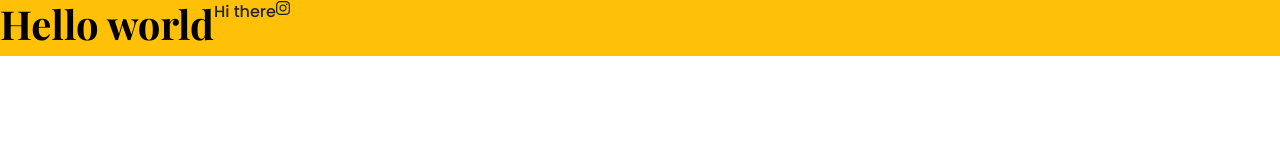
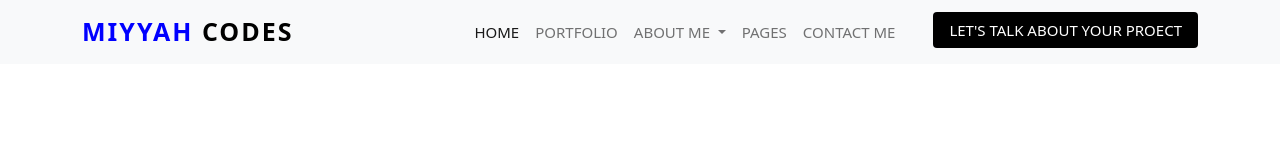
Before and after one commit to MiyyahCodes/My-portfolio, a plain HTML site: page index.html in a window 1280 px wide. Drawn offline with nearby package versions, Linux system fonts and the light colour scheme.

Commit message:
nav-bar built

```diff
--- a/index.html
+++ b/index.html
@@ -28,10 +28,62 @@
     <link rel="stylesheet" href="/styles.css" />
   </head>
   <body>
-    <div class="d-flex bg-warning">
-      <h1>Hello world</h1>
-      <p>Hi there</p>
-      <i class="fab fa-instagram" aria-hidden="true"></i>
-    </div>
+    <nav class="navbar navbar-expand-lg navbar-light bg-light">
+      <div class="container">
+        <a class="navbar-brand" href="#"><span>Miyyah</span> Codes</a>
+        <button
+          class="navbar-toggler"
+          type="button"
+          data-bs-toggle="collapse"
+          data-bs-target="#navbarSupportedContent"
+          aria-controls="navbarSupportedContent"
+          aria-expanded="false"
+          aria-label="Toggle navigation"
+        >
+          <span class="navbar-toggler-icon"></span>
+        </button>
+        <div class="collapse navbar-collapse" id="navbarSupportedContent">
+          <ul class="navbar-nav ms-auto mb-2 mb-lg-0">
+            <li class="nav-item">
+              <a class="nav-link active" aria-current="page" href="#">Home</a>
+            </li>
+            <li class="nav-item">
+              <a class="nav-link" href="#">Portfolio</a>
+            </li>
+            <li class="nav-item dropdown">
+              <a
+                class="nav-link dropdown-toggle"
+                href="#"
+                id="navbarDropdown"
+                role="button"
+                data-bs-toggle="dropdown"
+                aria-expanded="false"
+              >
+                About Me
+              </a>
+              <ul class="dropdown-menu" aria-labelledby="navbarDropdown">
+                <li><a class="dropdown-item" href="#">My Journey</a></li>
+                <li>
+                  <a class="dropdown-item" href="#">What My Clients Say</a>
+                </li>
+                <li><hr class="dropdown-divider" /></li>
+                <li>
+                  <a class="dropdown-item" href="#">On-going Projects</a>
+                </li>
+              </ul>
+            </li>
+            <li class="nav-item">
+              <a href="#" class="nav-link">Pages</a>
+            </li>
+            <li class="nav-item">
+              <a href="#" class="nav-link">Contact Me</a>
+            </li>
+            <li class="nav-item">
+              <a href="#" class="appbtn">Let's talk about your proect</a>
+            </li>
+          </ul>
+        </div>
+      </div>
+    </nav>
   </body>
 </html>
--- a/styles.css
+++ b/styles.css
@@ -1,9 +1,46 @@
-h1 {
-  color: black;
-  font-family: "Playfair Display", serif;
+.navbar-nav a {
+  font-size: 15px;
+  text-transform: uppercase;
+  font-weight: 500;
+}
+.navbar-light .navbar-brand {
+  color: #000;
+  font-size: 25px;
+  text-transform: uppercase;
   font-weight: bold;
+  letter-spacing: 2px;
 }
-p {
-  font-family: "Poppins", sans-serif;
-  font-weight: normal;
+.navbar-light .navbar-brand span {
+  color: blue;
 }
+.w-100 {
+  height: 100vh;
+}
+.navbar-toggler {
+  padding: 1px 5px;
+  font-size: 18px;
+  line-height: 0.3;
+  background: #fff;
+}
+.navbar .appbtn {
+  background: black;
+  margin-left: 30px;
+  border-radius: 4px;
+  font-weight: 400;
+  color: #fff;
+  text-decoration: none;
+  padding: 0.5rem 1rem;
+  line-height: 2.3;
+}
+.appbtn:hover {
+  color: white;
+  background-color: blue;
+}
+@media only screen and (max-width: 767px) {
+  .navbar-nav {
+    text-align: center;
+  }
+  .navbar .appbtn {
+    display: inline-block;
+  }
+}
```
